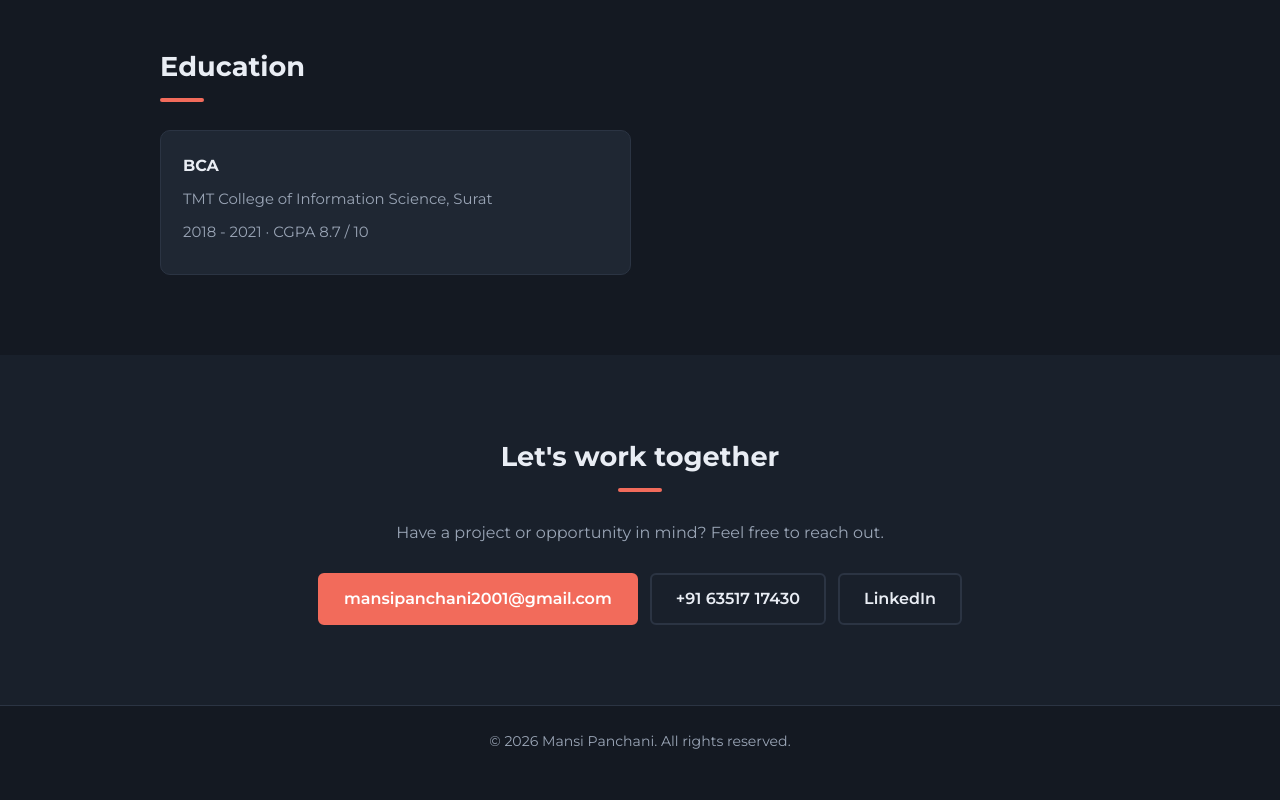
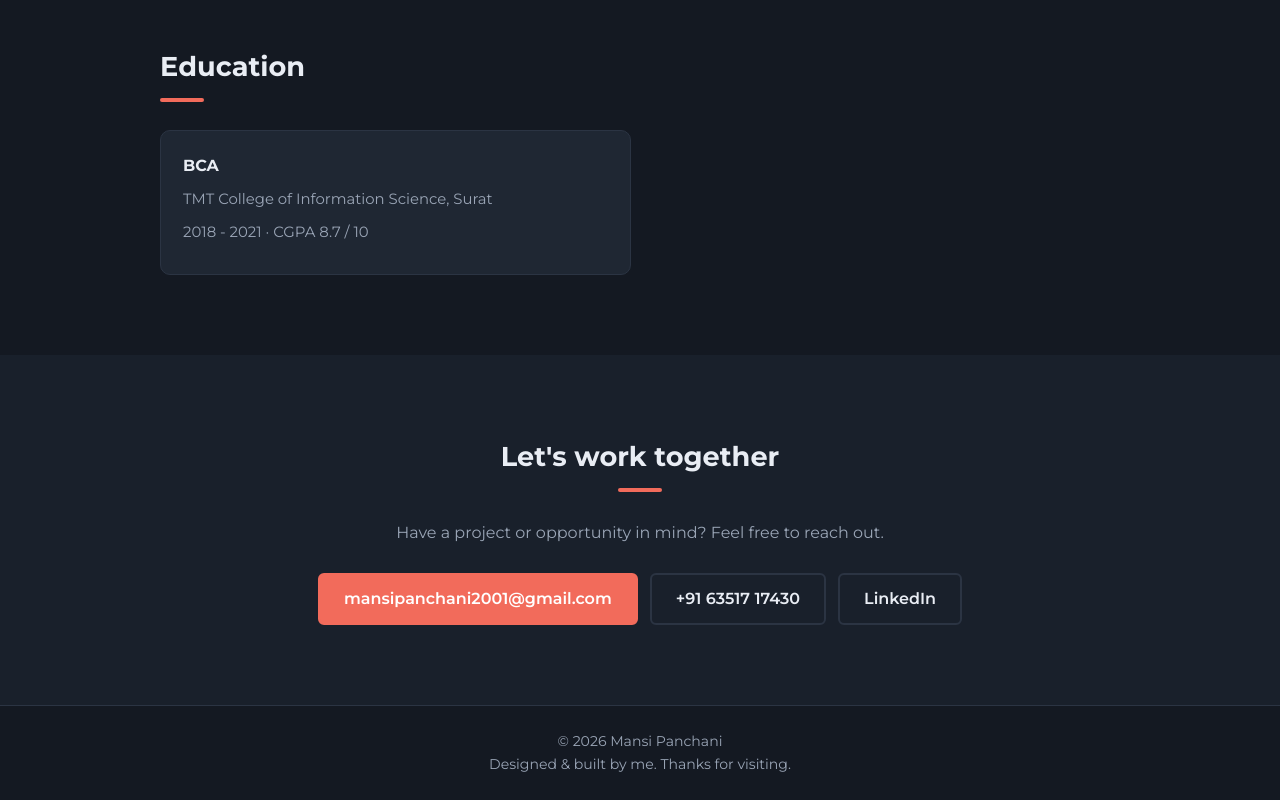
Before and after one commit to mansipanchani2001/mansi-portfolio, a plain HTML site: page index.html in a window 1280 px wide. Shown: the part 5149-5949 px from the top of the page. Before the commit the page ends 5926 px from the top, so only its background shows below. Drawn offline with Linux system fonts and the light colour scheme.

Commit message:
Update footer text
Co-Authored-By: Claude Sonnet 5.5 <noreply@anthropic.com>

```diff
--- a/index.html
+++ b/index.html
@@ -222,7 +222,7 @@
   </section>
 </main>
 
-<footer><div class="container">&copy; <span id="year"></span> Mansi Panchani. All rights reserved.</div></footer>
+<footer><div class="container">&copy; <span id="year"></span> Mansi Panchani<br>Designed &amp; built by me. Thanks for visiting.</div></footer>
 
 <script src="script.js"></script>
 </body>
```
